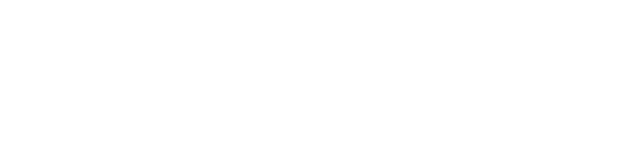
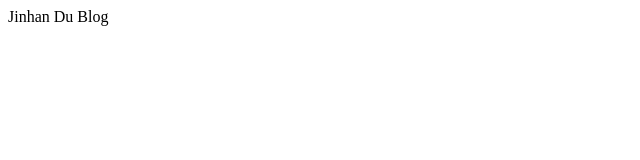
Before and after one commit to jinhandu/jinhandu.github.io, a plain HTML site: page index.html in a window 1280 px wide. Shown: the whole page, without its empty margins (0-640 px from the left). Drawn offline with Linux system fonts and the light colour scheme.

Commit message:
Update index.html

```diff
--- a/index.html
+++ b/index.html
@@ -5,5 +5,7 @@
     <meta name="viewport" content="width=device-width, initial-scale=1.0" />
     <title>jinhandu github io</title>
   </head>
-  <body></body>
+  <body>
+    Jinhan Du Blog
+  </body>
 </html>
```
